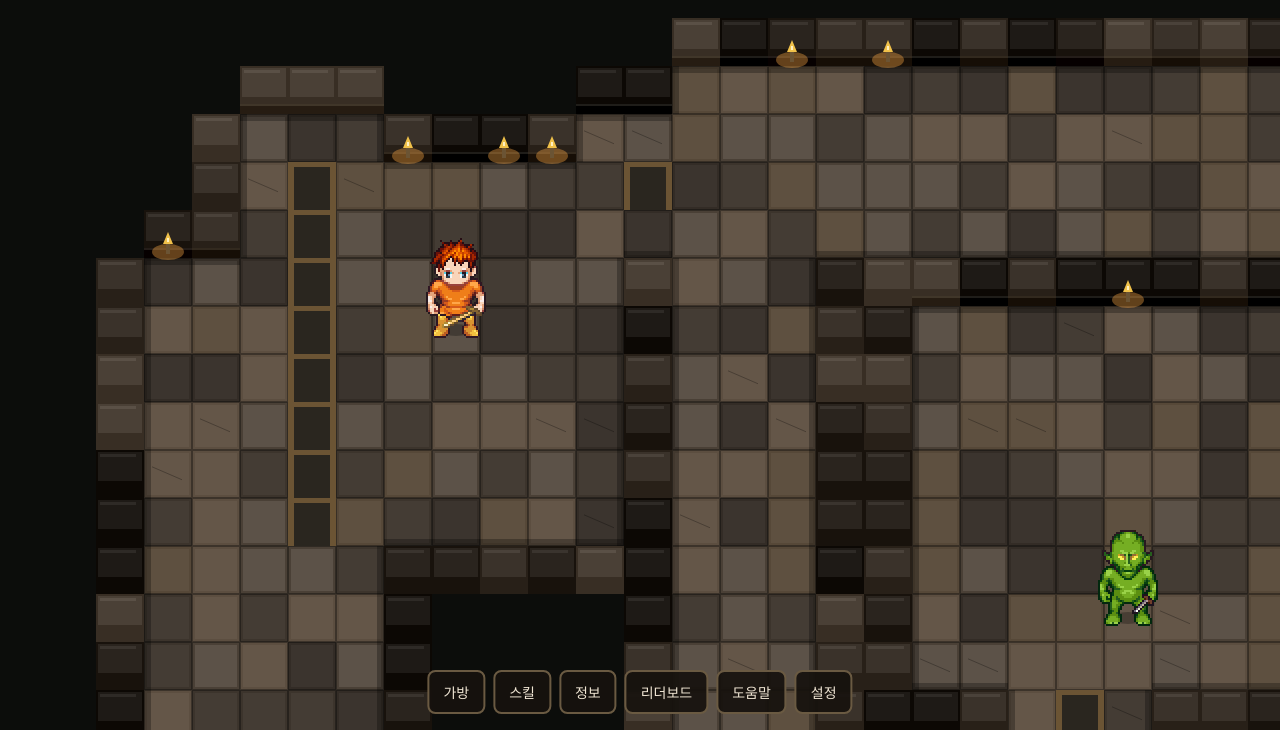
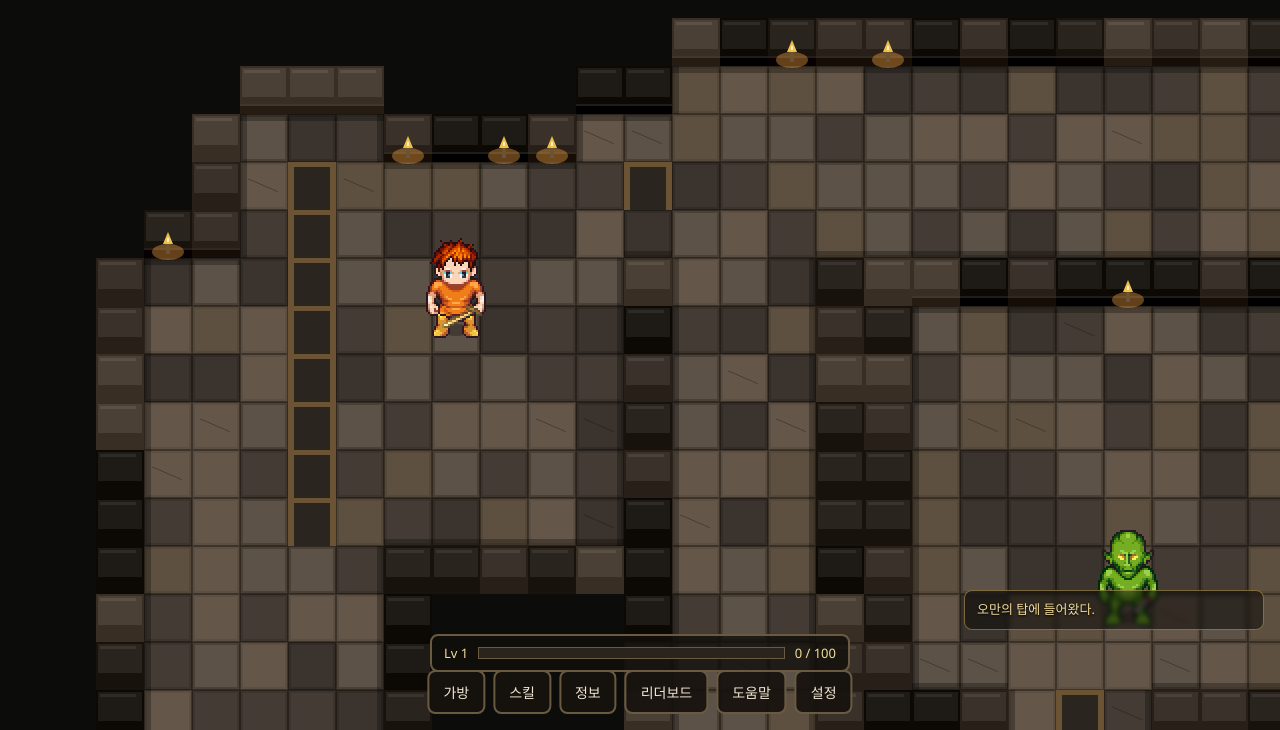
Before and after one commit to howmaking-prog/arrogance-2d-rpg, a website: page index.html in a window 1280 px wide. Shown: the part 70-800 px from the top of the page. Drawn offline with Linux system fonts and the light colour scheme.

Commit message:
Replace victory confirm with a floating message log and add a bottom exp bar.

```diff
--- a/index.html
+++ b/index.html
@@ -244,11 +244,90 @@
       image-rendering: pixelated;
     }
 
+    #exp-bar {
+      position: absolute;
+      left: 50%;
+      bottom: 58px;
+      z-index: 4;
+      display: grid;
+      grid-template-columns: auto 1fr auto;
+      align-items: center;
+      gap: 10px;
+      width: min(420px, calc(100% - 32px));
+      padding: 8px 12px;
+      transform: translateX(-50%);
+      border: 2px solid #6a5a42;
+      border-radius: 8px;
+      background: rgba(18, 15, 12, 0.82);
+      pointer-events: none;
+    }
+
+    #exp-bar[hidden] {
+      display: none;
+    }
+
+    #exp-label,
+    #exp-text {
+      font-size: 13px;
+      color: #f3dd9a;
+      white-space: nowrap;
+    }
+
+    .meter.exp {
+      height: 12px;
+      margin-top: 0;
+    }
+
+    .meter.exp span {
+      background: linear-gradient(90deg, #7a5a18, #e6c36a);
+    }
+
+    #message-log {
+      position: absolute;
+      right: 16px;
+      bottom: 100px;
+      z-index: 5;
+      width: min(300px, 42vw);
+      max-height: 168px;
+      padding: 10px 12px;
+      overflow: hidden;
+      border: 1px solid rgba(230, 195, 106, 0.45);
+      border-radius: 8px;
+      background: rgba(12, 10, 8, 0.55);
+      backdrop-filter: blur(2px);
+      pointer-events: none;
+    }
+
+    #message-log[hidden] {
+      display: none;
+    }
+
+    #message-log-list {
+      margin: 0;
+      padding: 0;
+      list-style: none;
+      max-height: 148px;
+      overflow: hidden;
+    }
+
+    #message-log-list li {
+      margin: 0 0 6px;
+      color: #f0e6d4;
+      font-size: 13px;
+      line-height: 1.35;
+      text-shadow: 0 1px 2px #000;
+    }
+
+    #message-log-list li:last-child {
+      margin-bottom: 0;
+      color: #f3dd9a;
+    }
+
     #combat {
       position: absolute;
       left: 16px;
       right: 16px;
-      bottom: 72px;
+      bottom: 100px;
       z-index: 4;
       display: flex;
       justify-content: space-between;
@@ -389,7 +468,7 @@
         <h2>도움말</h2>
         <button type="button" data-close="help">닫기</button>
       </div>
-      <p>좌클릭으로 이동한다. 층은 화면보다 넓고, 화면은 캐릭터를 따라간다. 벽과 빈 공간은 지나갈 수 없다. 고블린에게 다가가면 전투가 시작되고 기본 공격은 자동이다. 몬스터를 쓰러뜨려도 그 층에 남는다. 보물상자와 떨어진 검은 가까이 가서 커서가 손 모양일 때 더블클릭한다. 위층 계단은 층마다 다른 곳에 있고, 그 위에 도착하면 올라간다. 가방의 검은 더블클릭으로 장착한다.</p>
+      <p>좌클릭으로 이동한다. 층은 화면보다 넓고, 화면은 캐릭터를 따라간다. 벽과 빈 공간은 지나갈 수 없다. 고블린에게 다가가면 전투가 시작되고 기본 공격은 자동이다. 승리하면 확인 없이 우측 하단 메시지 창에 결과가 뜨고, 하단 중앙 경험치 막대가 오른다. 보물상자와 떨어진 검은 가까이 가서 커서가 손 모양일 때 더블클릭한다. 위층 계단은 층마다 다른 곳에 있고, 그 위에 도착하면 올라간다. 가방의 검은 더블클릭으로 장착한다.</p>
     </section>
     <section id="settings" class="game-window" hidden aria-label="설정">
       <div class="window-bar">
@@ -398,6 +477,14 @@
       </div>
       <p>변경할 설정이 없습니다.</p>
     </section>
+    <aside id="message-log" aria-label="메시지">
+      <ul id="message-log-list"></ul>
+    </aside>
+    <div id="exp-bar" aria-label="경험치">
+      <span id="exp-label">Lv 1</span>
+      <div class="meter exp"><span id="exp-fill"></span></div>
+      <span id="exp-text">0 / 100</span>
+    </div>
     <section id="combat" hidden aria-label="전투">
       <div class="combat-card">
         <p id="combat-player-label">HP</p>
@@ -411,14 +498,14 @@
       </div>
     </section>
     <section id="combat-result" hidden aria-label="전투 결과">
-      <h2 id="combat-result-title">승리</h2>
+      <h2 id="combat-result-title">패배</h2>
       <p id="combat-result-body"></p>
-      <button type="button" id="combat-next">확인</button>
+      <button type="button" id="combat-next" hidden>확인</button>
       <button type="button" id="combat-restart" hidden>다시 시작</button>
     </section>
   </main>
 
-  <script type="module" src="src/game/main.js?v=20"></script>
+  <script type="module" src="src/game/main.js?v=21"></script>
 
 </body>
 </html>
--- a/src/game/main.js
+++ b/src/game/main.js
@@ -1,5 +1,5 @@
 import { createCombatManager } from './combat/combat.js?v=17'
-import { createCombatView } from './combat/combatView.js?v=17'
+import { createCombatView } from './combat/combatView.js?v=21'
 import { createGoblinProfile } from './combat/monsterStats.js?v=15'
 import { createHitSounds } from './combat/sfx.js?v=17'
 import { createDungeonLayout } from './dungeon/layout.js?v=19'
@@ -11,6 +11,8 @@
 import { drawStairs, stairAtPoint, stairsFromLayout } from './stairs.js?v=19'
 import { createStatProgression } from './stats/progression.js?v=10'
 import { createStatSheet } from './stats/statSheet.js?v=10'
+import { createExpBar } from './ui/expBar.js?v=21'
+import { createMessageLog } from './ui/messageLog.js?v=21'
 
 const CLICK_DELAY = 220
 const ENGAGE_DISTANCE = 120
@@ -65,8 +67,12 @@
     bindWorld()
     actor.placeAt(layout.playerStart)
     createHud()
+    const messages = createMessageLog()
+    const expBar = createExpBar()
     const items = createFieldItems(canvas, layout.chest)
     const goblins = createGoblinPack(canvas, layout.monsters)
+    messages.push('오만의 탑에 들어왔다.')
+    expBar.setExp(0)
     const progression = createStatProgression()
     const statSheet = createStatSheet(progression, () => ({
       weaponAtk: items.getEquippedAttack(),
@@ -205,6 +211,21 @@
       showFloor()
     }
 
+    const finishVictory = (reward) => {
+      wallet.exp += reward.exp
+      wallet.gold += reward.gold
+      messages.push(`승리! 경험치 +${reward.exp}, 골드 +${reward.gold}`)
+      expBar.setExp(wallet.exp)
+      combatView.hideResult()
+      combatView.setOpen(false)
+      vitals = combat.end()
+      goblins.defeatActive()
+      if (stairAtPoint(currentStairs(), actor.getPosition())) {
+        holdStairs = true
+      }
+      console.log(`[상태] 승리 | 경험치 ${wallet.exp} | 골드 ${wallet.gold} | 남은 몬스터 ${goblins.aliveCount()}`)
+    }
+
     const applyCombatResult = (result) => {
       if (!result) {
         return
@@ -212,16 +233,11 @@
       const state = combat.getSnapshot()
       vitals = state.player ? { hp: state.player.hp, mp: state.player.mp } : vitals
       if (result.result === 'victory' && result.reward) {
-        wallet.exp += result.reward.exp
-        wallet.gold += result.reward.gold
-        console.log(`[상태] 승리 | 경험치 ${wallet.exp} | 골드 ${wallet.gold}`)
-        combatView.showVictory({
-          exp: result.reward.exp,
-          gold: result.reward.gold,
-        })
+        finishVictory(result.reward)
         return
       }
       if (result.result === 'defeat') {
+        messages.push('패배했다.')
         console.log('[상태] 패배')
         combatView.showDefeat()
       }
@@ -231,18 +247,10 @@
       onSkill: (skillId) => {
         const cast = combat.useSkill(skillId)
         if (!cast.ok && cast.reason) {
+          messages.push(cast.reason)
           console.log(`[상태] ${cast.reason}`)
         }
         applyCombatResult(combat.takeResult())
-      },
-      onNextFloor: () => {
-        combatView.hideResult()
-        combatView.setOpen(false)
-        vitals = combat.end()
-        goblins.defeatActive()
-        if (stairAtPoint(currentStairs(), actor.getPosition())) {
-          holdStairs = true
-        }
       },
       onRestart: () => {
         window.location.reload()
@@ -357,6 +365,7 @@
             combatView.resetBars(started)
             combatView.hideResult()
             combatView.setOpen(true)
+            messages.push(`${started.monster.name}과 전투!`)
             console.log(`[상태] 전투 시작 | ${started.monster.name} | 남은 ${goblins.aliveCount()}마리`)
           }
         } else if (combat.isFighting()) {
@@ -373,6 +382,7 @@
         } else {
           combatView.sync(dt, combat.getSnapshot())
         }
+        expBar.sync(dt)
         refreshCursor()
         draw()
       } catch (error) {
--- /dev/null
+++ b/src/game/ui/exp.js
@@ -0,0 +1,26 @@
+// 레벨마다 필요한 경험치. 막대는 이번 레벨 구간만 채운다.
+export const EXP_PER_LEVEL = 100
+
+export const expProgress = (totalExp) => {
+  try {
+    const total = Math.max(0, Math.floor(Number(totalExp) || 0))
+    const level = Math.floor(total / EXP_PER_LEVEL) + 1
+    const current = total % EXP_PER_LEVEL
+    return {
+      total,
+      level,
+      current,
+      max: EXP_PER_LEVEL,
+      ratio: current / EXP_PER_LEVEL,
+    }
+  } catch (error) {
+    console.error('경험치 계산 실패', error)
+    return {
+      total: 0,
+      level: 1,
+      current: 0,
+      max: EXP_PER_LEVEL,
+      ratio: 0,
+    }
+  }
+}
--- /dev/null
+++ b/src/game/ui/expBar.js
@@ -0,0 +1,67 @@
+import { expProgress } from './exp.js'
+
+const BAR_LERP = 10
+
+// 화면 중앙 하단 경험치 막대. 전투 보상 직후 차오르는 모습을 보여 준다.
+export const createExpBar = () => {
+  const root = document.getElementById('exp-bar')
+  const fill = document.getElementById('exp-fill')
+  const label = document.getElementById('exp-label')
+  const text = document.getElementById('exp-text')
+  let shown = 0
+  let target = 0
+  let level = 1
+  let max = 100
+
+  const paint = (progress) => {
+    if (label instanceof HTMLElement) {
+      label.textContent = `Lv ${progress.level}`
+    }
+    if (text instanceof HTMLElement) {
+      text.textContent = `${progress.current} / ${progress.max}`
+    }
+    if (fill instanceof HTMLElement) {
+      fill.style.width = `${Math.max(0, Math.min(100, (shown / Math.max(progress.max, 1)) * 100))}%`
+    }
+  }
+
+  const setExp = (totalExp) => {
+    try {
+      const progress = expProgress(totalExp)
+      if (progress.level !== level) {
+        shown = 0
+      }
+      level = progress.level
+      max = progress.max
+      target = progress.current
+      paint(progress)
+    } catch (error) {
+      console.error('경험치 막대 갱신 실패', error)
+    }
+  }
+
+  try {
+    if (!(root instanceof HTMLElement) || !(fill instanceof HTMLElement)) {
+      throw new Error('경험치 막대를 찾을 수 없습니다.')
+    }
+    root.hidden = false
+    setExp(0)
+  } catch (error) {
+    console.error('경험치 막대 준비 실패', error)
+  }
+
+  return {
+    setExp,
+    sync: (dt) => {
+      if (!Number.isFinite(dt) || dt < 0) {
+        return
+      }
+      const blend = Math.min(1, dt * BAR_LERP)
+      shown += (target - shown) * blend
+      if (Math.abs(target - shown) < 0.2) {
+        shown = target
+      }
+      paint({ level, current: Math.round(target), max })
+    },
+  }
+}
--- /dev/null
+++ b/src/game/ui/messageLog.js
@@ -0,0 +1,58 @@
+export const MESSAGE_LOG_LIMIT = 8
+
+// 우측 하단 반투명 메시지 창. 확인 없이 전투 결과를 흘려보낸다.
+export const createMessageLog = () => {
+  const root = document.getElementById('message-log')
+  const list = document.getElementById('message-log-list')
+  const lines = []
+
+  const render = () => {
+    if (!(list instanceof HTMLElement)) {
+      return
+    }
+    list.replaceChildren()
+    lines.forEach((line) => {
+      const item = document.createElement('li')
+      item.textContent = line
+      list.appendChild(item)
+    })
+    list.scrollTop = list.scrollHeight
+  }
+
+  const push = (text) => {
+    try {
+      const message = String(text || '').trim()
+      if (!message) {
+        return
+      }
+      lines.push(message)
+      while (lines.length > MESSAGE_LOG_LIMIT) {
+        lines.shift()
+      }
+      if (root instanceof HTMLElement) {
+        root.hidden = false
+      }
+      render()
+    } catch (error) {
+      console.error('메시지 표시 실패', error)
+    }
+  }
+
+  try {
+    if (!(root instanceof HTMLElement) || !(list instanceof HTMLElement)) {
+      throw new Error('메시지 창을 찾을 수 없습니다.')
+    }
+    root.hidden = false
+    render()
+  } catch (error) {
+    console.error('메시지 창 준비 실패', error)
+  }
+
+  return {
+    push,
+    clear: () => {
+      lines.length = 0
+      render()
+    },
+  }
+}
```
Also changed, not shown: src/game/combat/combatView.js (+5 -24 lines), src/game/ui/exp.test.js (added, +16 -0 lines).
